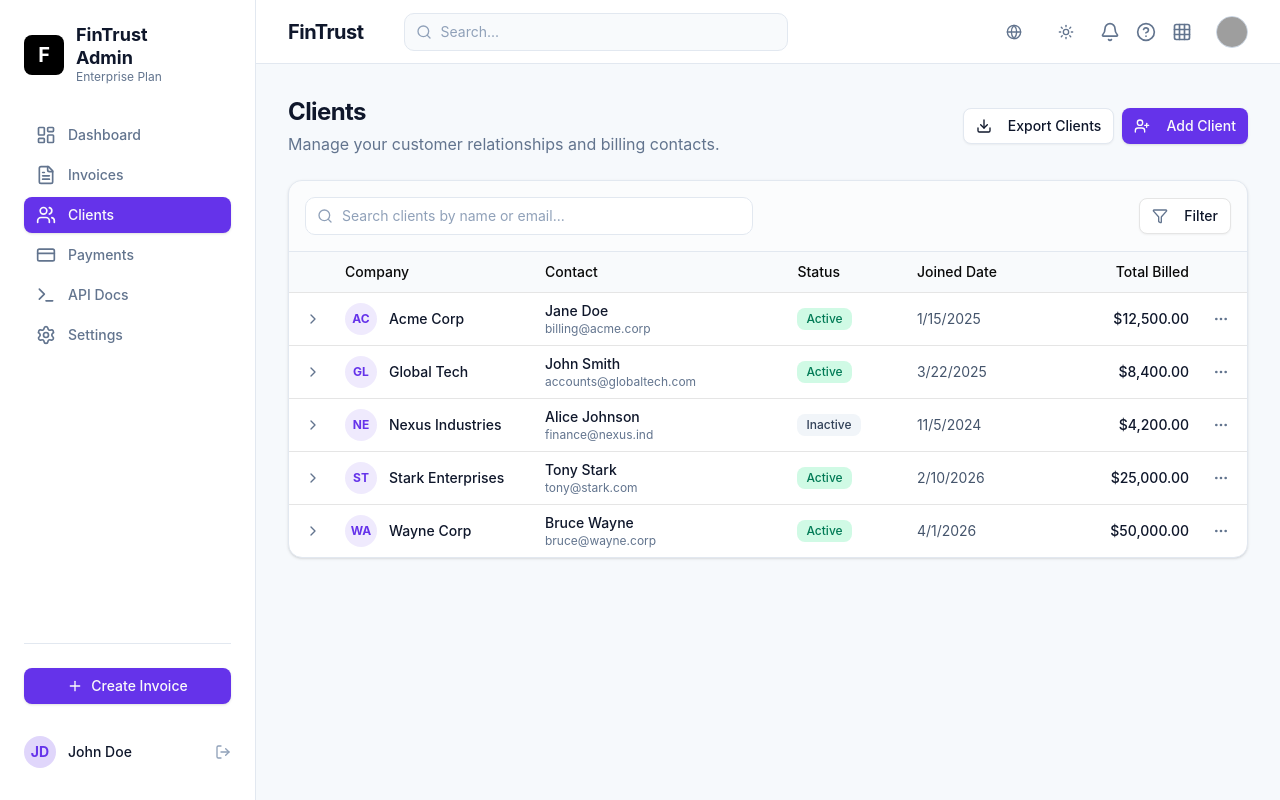
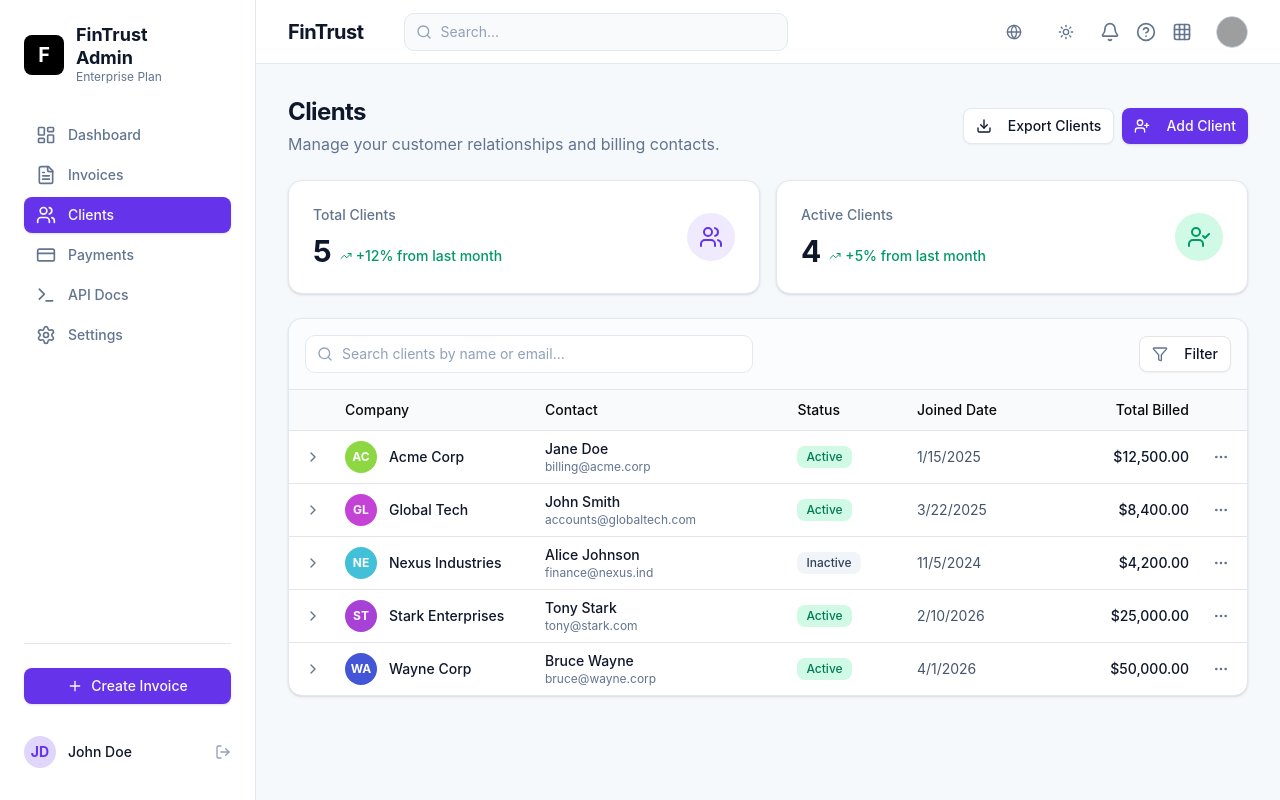
Before and after one commit to st3rs/FinTrust, a React (Vite) app: page /clients in a window 1280 px wide. Built offline with nearby package versions, Linux system fonts and the light colour scheme; grey boxes are pictures that could not be loaded.

Commit message:
feat(clients): add PromptPay QR generation support
Integrate QR code generation for client payments and add necessary UI components for managing payment codes.

```diff
--- a/src/components/Clients.tsx
+++ b/src/components/Clients.tsx
@@ -1,9 +1,11 @@
 import React, { useState, useRef } from 'react';
-import { Download, Search, MoreHorizontal, UserPlus, Filter, FileSpreadsheet, ChevronDown, ChevronRight, FileText, Upload, Image as ImageIcon, X } from 'lucide-react';
+import { Download, Search, MoreHorizontal, UserPlus, Filter, FileSpreadsheet, ChevronDown, ChevronRight, FileText, Upload, Image as ImageIcon, X, Users, UserCheck, TrendingUp, TrendingDown, QrCode } from 'lucide-react';
 import { Button } from '@/components/ui/button';
 import { Input } from '@/components/ui/input';
 import { Label } from '@/components/ui/label';
 import { Dialog, DialogContent, DialogDescription, DialogFooter, DialogHeader, DialogTitle, DialogTrigger } from '@/components/ui/dialog';
+import { motion } from 'motion/react';
+import { generatePromptPayQRBase64 } from '@/src/lib/promptpay';
 import {
   Table,
   TableBody,
@@ -56,6 +58,8 @@ export default function Clients() {
   const [expandedRows, setExpandedRows] = useState<Set<string>>(new Set());
   const [isAddModalOpen, setIsAddModalOpen] = useState(false);
   const [newClient, setNewClient] = useState({ name: '', email: '', contactPerson: '', phone: '', logoUrl: '' });
+  const [qrModalClient, setQrModalClient] = useState<any | null>(null);
+  const [qrCodeDataUrl, setQrCodeDataUrl] = useState<string>('');
   const fileInputRef = useRef<HTMLInputElement>(null);
 
   const toggleRow = (id: string) => {
@@ -73,6 +77,19 @@ export default function Clients() {
     client.email.toLowerCase().includes(searchTerm.toLowerCase()) ||
     client.contactPerson.toLowerCase().includes(searchTerm.toLowerCase())
   );
+
+  const totalClients = clients.length;
+  const activeClients = clients.filter(client => client.status === 'Active').length;
+
+  const handleGenerateQR = async (client: any) => {
+    try {
+      setQrModalClient(client);
+      const url = await generatePromptPayQRBase64('0812345678', client.totalBilled);
+      setQrCodeDataUrl(url);
+    } catch (error) {
+      console.error(error);
+    }
+  };
 
   const handleFileChange = (e: React.ChangeEvent<HTMLInputElement>) => {
     const file = e.target.files?.[0];
@@ -273,6 +290,40 @@ export default function Clients() {
         </div>
       </div>
 
+      <div className="grid grid-cols-1 md:grid-cols-2 gap-4">
+        <div className="bg-white dark:bg-slate-900 border border-slate-200 dark:border-slate-800 rounded-xl p-6 shadow-sm flex items-center justify-between">
+          <div>
+            <p className="text-sm font-medium text-slate-500 dark:text-slate-400">Total Clients</p>
+            <div className="mt-2 flex items-baseline gap-2">
+              <span className="text-3xl font-bold text-slate-900 dark:text-white">{totalClients}</span>
+              <span className="text-sm font-medium text-emerald-600 dark:text-emerald-400 flex items-center">
+                <TrendingUp className="w-3 h-3 mr-1" />
+                +12% from last month
+              </span>
+            </div>
+          </div>
+          <div className="w-12 h-12 rounded-full bg-primary/10 flex items-center justify-center">
+            <Users className="w-6 h-6 text-primary" />
+          </div>
+        </div>
+
+        <div className="bg-white dark:bg-slate-900 border border-slate-200 dark:border-slate-800 rounded-xl p-6 shadow-sm flex items-center justify-between">
+          <div>
+            <p className="text-sm font-medium text-slate-500 dark:text-slate-400">Active Clients</p>
+            <div className="mt-2 flex items-baseline gap-2">
+              <span className="text-3xl font-bold text-slate-900 dark:text-white">{activeClients}</span>
+              <span className="text-sm font-medium text-emerald-600 dark:text-emerald-400 flex items-center">
+                <TrendingUp className="w-3 h-3 mr-1" />
+                +5% from last month
+              </span>
+            </div>
+          </div>
+          <div className="w-12 h-12 rounded-full bg-emerald-100 dark:bg-emerald-900/30 flex items-center justify-center">
+            <UserCheck className="w-6 h-6 text-emerald-600 dark:text-emerald-400" />
+          </div>
+        </div>
+      </div>
+
       <div className="bg-white dark:bg-slate-900 border border-slate-200 dark:border-slate-800 rounded-xl overflow-hidden shadow-sm">
         <div className="p-4 border-b border-slate-200 dark:border-slate-800 flex flex-col sm:flex-row items-center gap-4 justify-between bg-slate-50/50 dark:bg-slate-900/50">
           <div className="relative w-full sm:max-w-md">
@@ -327,13 +378,25 @@ export default function Clients() {
                       </TableCell>
                       <TableCell className="font-medium text-slate-900 dark:text-white">
                         <div className="flex items-center gap-3">
+                          <motion.div
+                            whileHover={{ scale: 1.1 }}
+                            transition={{ type: "spring", stiffness: 400, damping: 10 }}
+                            title={client.name}
+                            className="cursor-pointer"
+                          >
                             {client.logoUrl ? (
                               <img src={client.logoUrl} alt={client.name} className="w-8 h-8 rounded-full object-cover shrink-0 border border-slate-200 dark:border-slate-800" />
                             ) : (
-                            <div className="w-8 h-8 rounded-full bg-primary/10 text-primary flex items-center justify-center font-bold text-xs shrink-0">
+                              <div
+                                className="w-8 h-8 rounded-full flex items-center justify-center font-bold text-xs shrink-0 tabular-nums text-white"
+                                style={{
+                                  backgroundColor: `hsl(${client.name.split('').reduce((acc, char) => acc + char.charCodeAt(0), 0) % 360}, 65%, 55%)`
+                                }}
+                              >
                                 {client.name.substring(0, 2).toUpperCase()}
                               </div>
                             )}
+                          </motion.div>
                           <div>
                             <div className="font-medium">{client.name}</div>
                           </div>
@@ -371,6 +434,10 @@ export default function Clients() {
                             <DropdownMenuItem>View Details</DropdownMenuItem>
                             <DropdownMenuItem>Edit Client</DropdownMenuItem>
                             <DropdownMenuItem>Create Invoice</DropdownMenuItem>
+                            <DropdownMenuItem onClick={() => handleGenerateQR(client)}>
+                              <QrCode className="w-4 h-4 mr-2 text-indigo-500" />
+                              Generate QR
+                            </DropdownMenuItem>
                           </DropdownMenuContent>
                         </DropdownMenu>
                       </TableCell>
@@ -444,6 +511,40 @@ export default function Clients() {
           </Table>
         </div>
       </div>
+
+      <Dialog open={!!qrModalClient} onOpenChange={(open) => !open && setQrModalClient(null)}>
+        <DialogContent className="sm:max-w-[400px]">
+          <DialogHeader>
+            <DialogTitle>Receive Payment</DialogTitle>
+            <DialogDescription>
+              Scan this PromptPay QR code to collect payment for <b className="text-slate-900 dark:text-slate-100">{qrModalClient?.name}</b>.
+            </DialogDescription>
+          </DialogHeader>
+          <div className="flex flex-col items-center justify-center p-6 space-y-4">
+            {qrCodeDataUrl ? (
+              <div className="p-4 bg-white rounded-xl shadow-sm border border-slate-200">
+                <img src={qrCodeDataUrl} alt="PromptPay QR Code" className="w-48 h-48 rounded" />
+              </div>
+            ) : (
+              <div className="w-48 h-48 bg-slate-100 animate-pulse rounded-xl" />
+            )}
+            <div className="text-center">
+              <p className="text-sm text-slate-500 dark:text-slate-400 mb-1">Total Amount Owed</p>
+              <p className="text-2xl font-bold font-mono text-slate-900 dark:text-white">
+                ${qrModalClient?.totalBilled.toLocaleString(undefined, { minimumFractionDigits: 2, maximumFractionDigits: 2 })}
+              </p>
+            </div>
+            <p className="text-xs text-slate-400 mt-2 text-center max-w-[250px]">
+              Supported via PromptPay participating banks and applications.
+            </p>
+          </div>
+          <DialogFooter>
+            <Button variant="outline" className="w-full" onClick={() => setQrModalClient(null)}>
+              Close
+            </Button>
+          </DialogFooter>
+        </DialogContent>
+      </Dialog>
     </div>
   );
 }
```
Lines whose indentation alone changed are shown as unchanged.
